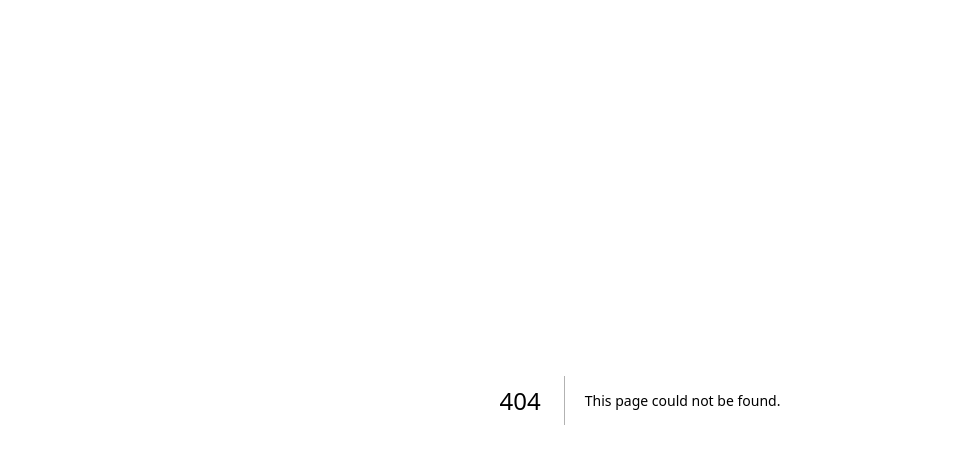
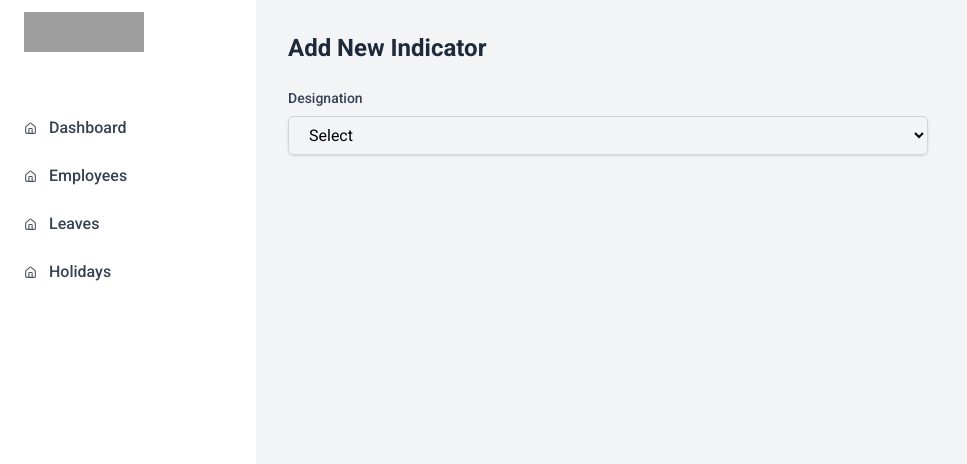
Before and after one commit to Blue-Health-Here/frontend.hr-management-system, a Next.js app: page /add-performance-indicator in a window 1280 px wide. Before the commit this address had no page. Shown: the top 464 px of the page, without its empty margins (0-967 px from the left). Built offline with nearby package versions, Linux system fonts and the light colour scheme; grey boxes are pictures that could not be loaded.

Commit message:
add-new-performance-indicator

```diff
--- /dev/null
+++ b/app/add-performance-indicator/page.tsx
@@ -0,0 +1,13 @@
+import React from "react";
+import AddPerfromanceIndicator from "@/components/add-perfromance-indicator";
+import MainLayout from "@/components/layouts/MainLayout";
+
+function Page() {
+  return (
+    <MainLayout>
+      <AddPerfromanceIndicator />
+    </MainLayout>
+  );
+}
+
+export default Page;
--- /dev/null
+++ b/components/add-perfromance-indicator/index.tsx
@@ -0,0 +1,38 @@
+import React from 'react'
+
+const AddPerformanceIndicator: React.FC = () => {
+  // Designation options
+  const designations = [
+    { id: 1, name: 'Web Designer' },
+    { id: 2, name: 'Web Developer' },
+    { id: 3, name: 'IOS Developer' },
+    // Add more designations as needed
+  ];
+
+  return (
+    <div className="container mx-auto">
+      {/* Heading */}
+      <h1 className="text-2xl font-bold text-gray-800 mb-6">Add New Indicator</h1>
+
+      {/* Designation Dropdown */}
+      <div className="mb-6">
+        <label htmlFor="designation" className="block text-sm font-medium text-gray-700 mb-2">
+          Designation
+        </label>
+        <select
+          id="designation"
+          className="block w-full md:w-1/2 lg:w-2/3 px-4 py-2 border border-gray-300 rounded-md shadow-sm focus:outline-none focus:ring-[#f26522] focus:border-[#f26522] focus:ring-2"
+        >
+          <option value="">Select</option>
+          {designations.map((designation) => (
+            <option key={designation.id} value={designation.id}>
+              {designation.name}
+            </option>
+          ))}
+        </select>
+      </div>
+    </div>
+  );
+}
+
+export default AddPerformanceIndicator;
```
